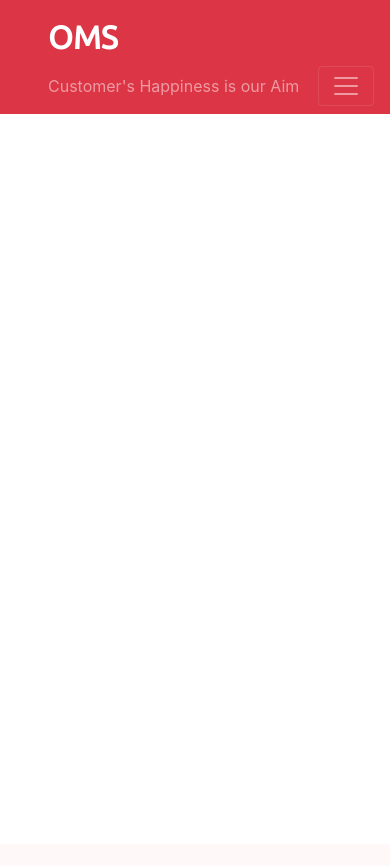
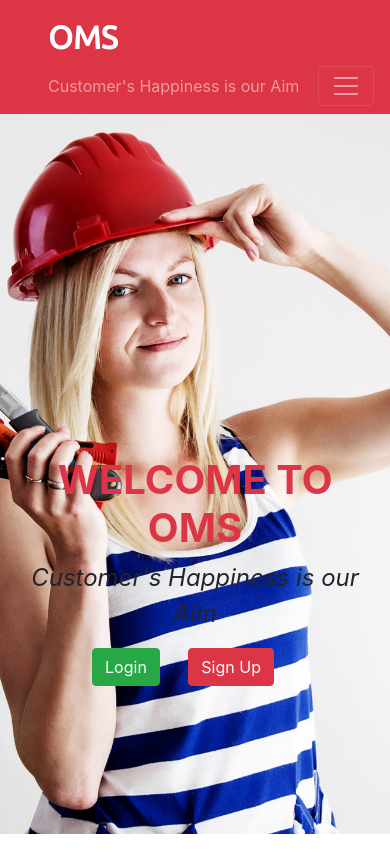
Before and after one commit to alexangria1992/OMS-App, a PHP site: page / in a window 390 px wide. Before the commit the page ends 114 px from the top, so only its background shows below. Run offline with PHP 8.4, Linux system fonts and the light colour scheme; some libraries are stand-ins or nearby versions.

Commit message:
Created header for mobile too

```diff
--- a/CSS/custom.css
+++ b/CSS/custom.css
@@ -14,3 +14,37 @@ font-weight: bold;
 {
     color: #f0aab1;
 }
+
+/** Make Header Image Responsive */
+.back-image
+{
+    background-size: cover;
+    background-position: center center;
+    background-repeat: no-repeat;
+    min-height: 90vh;
+    border-radius: 0px;
+    margin-top: 74px;
+}
+
+/**  Header Image Sub-Title */
+.font-italic
+{
+    font-size: 24px;
+}
+
+/** mainHeading **/
+.mainHeading
+{
+margin-top: 50px;
+}
+
+/**/
+@media only screen and (max-width: 600px)
+{
+.myClass
+{
+    margin-top: 350px;
+    text-align: center;
+
+}
+}
--- a/index.php
+++ b/index.php
@@ -38,6 +38,18 @@
         </div>
     </nav>
 
+    <header class="jumbotron back-image" style="background-image:url(images/Banner1.jpeg);">
+    <div>
+        <div class="myClass mainHeading">
+        <h1 class="text-uppercase text-danger font-weight-bold">Welcome to OMS</h1>
+        <p class="font-italic">Customer's Happiness is our Aim</p>
+        <a href="" class="btn btn-success mr-4">Login</a>
+        <a href="" class="btn btn-danger mr-4">Sign Up</a>
+
+    </div>
+    </header>
+
+
     <script src="js/jquery.min.js"></script>
     <script src="js/popper.min.js"></script>
     <script src="js/bootstrap.min.js"></script>
```
